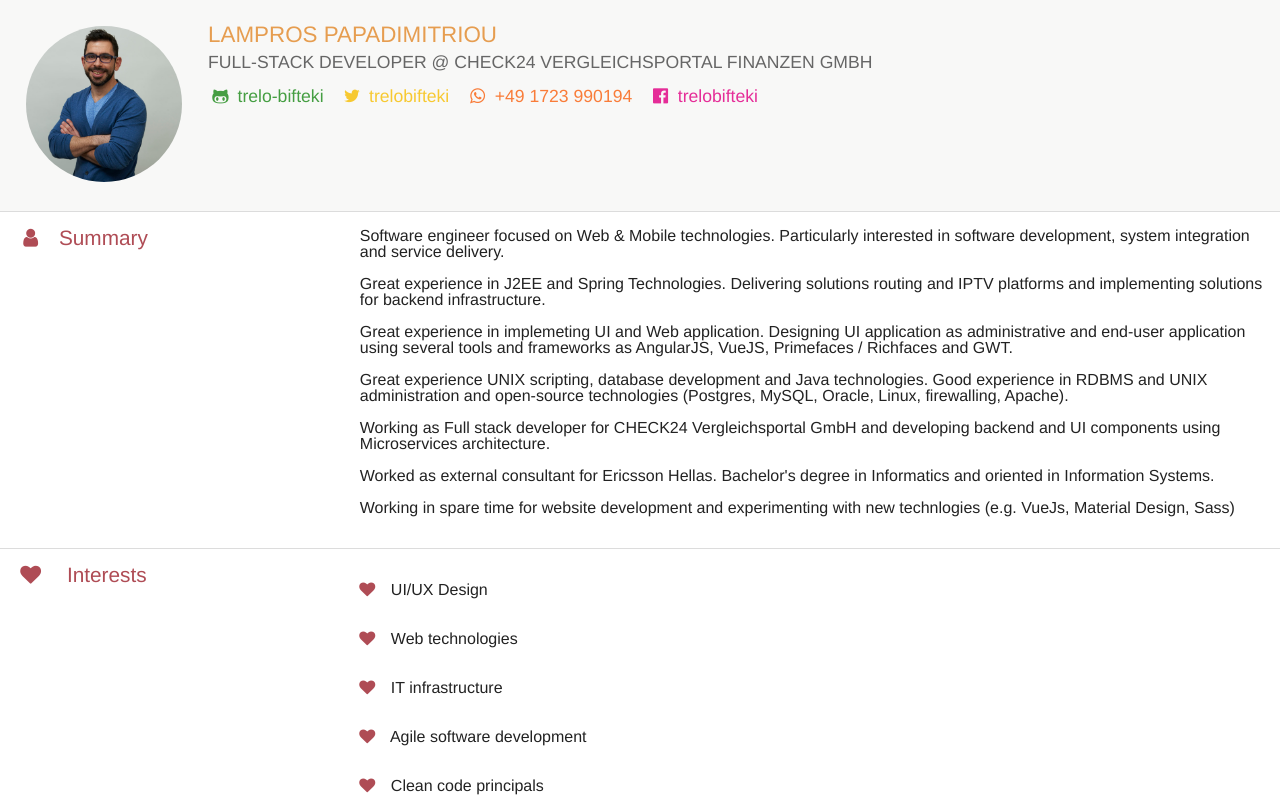
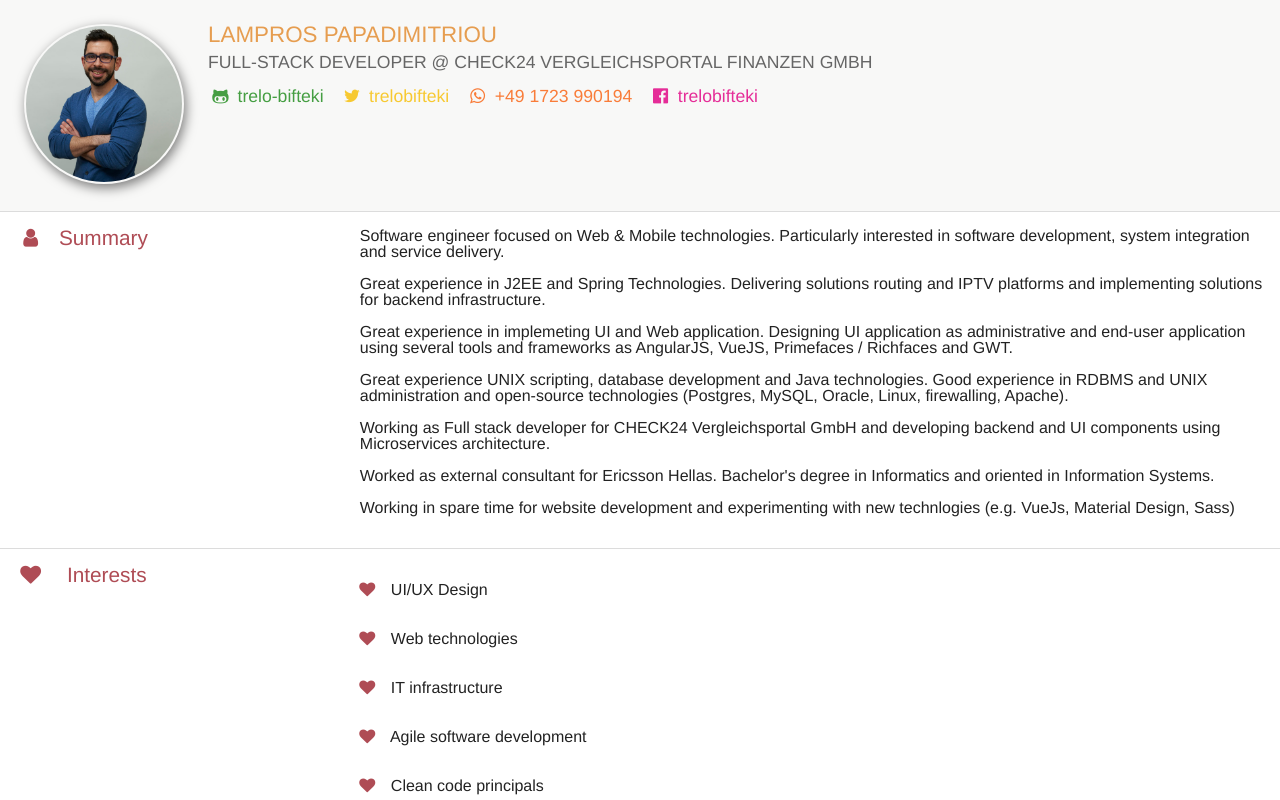
Before and after one commit to trelo-bifteki/www.trelobifteki.com, a Vue app: page /#/ in a window 1280 px wide. Shown: the top 800 px of the page. Built offline with nearby package versions, Linux system fonts and the light colour scheme.

Commit message:
adding shadows

```diff
--- a/src/components/CurriculumVitae.vue
+++ b/src/components/CurriculumVitae.vue
@@ -149,6 +149,7 @@ export default {
 
 .route-cv__avatar-image {
   border: 2px solid transparent;
+  box-shadow: 2px 4px 12px 0px rgba(0,0,0,0.5);
   border-radius: 200px;
   max-width: 100%;
 }
```
